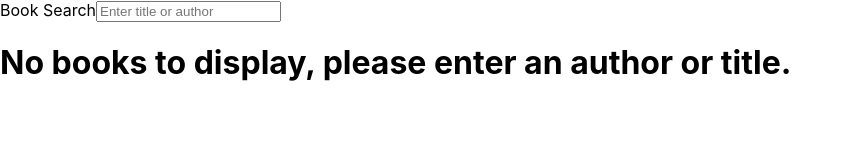
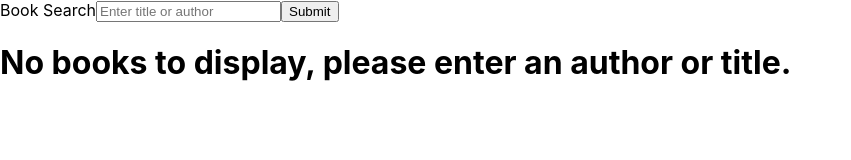
Before and after one commit to sunnlamp/google-books-react, a React (Create React App) app: page / in a window 1280 px wide. Shown: the top 160 px of the page, without its empty margins (0-851 px from the left). Built offline with nearby package versions, Linux system fonts and the light colour scheme.

Commit message:
BookSearch component partially completed, missing API call to google books, testing for functions, next step to refactor jsx into components

```diff
--- a/src/components/BookSearch/BookSearch.js
+++ b/src/components/BookSearch/BookSearch.js
@@ -13,6 +13,10 @@ export default class BookSearch extends Component {
     });
   }
 
+  handleFormSubmit = event => {
+    event.preventDefault();
+  }
+
   render = () => {
     var { books } = this.state;
     return (
@@ -25,6 +29,11 @@ export default class BookSearch extends Component {
             value={this.state.bookQuery}
             onChange={this.handleInputChange}
           />
+          <button
+            onClick={this.handleFormSubmit}
+          >
+            Submit
+          </button>
         </form>
         <div>
           {!this.state.books.length ? (
```
